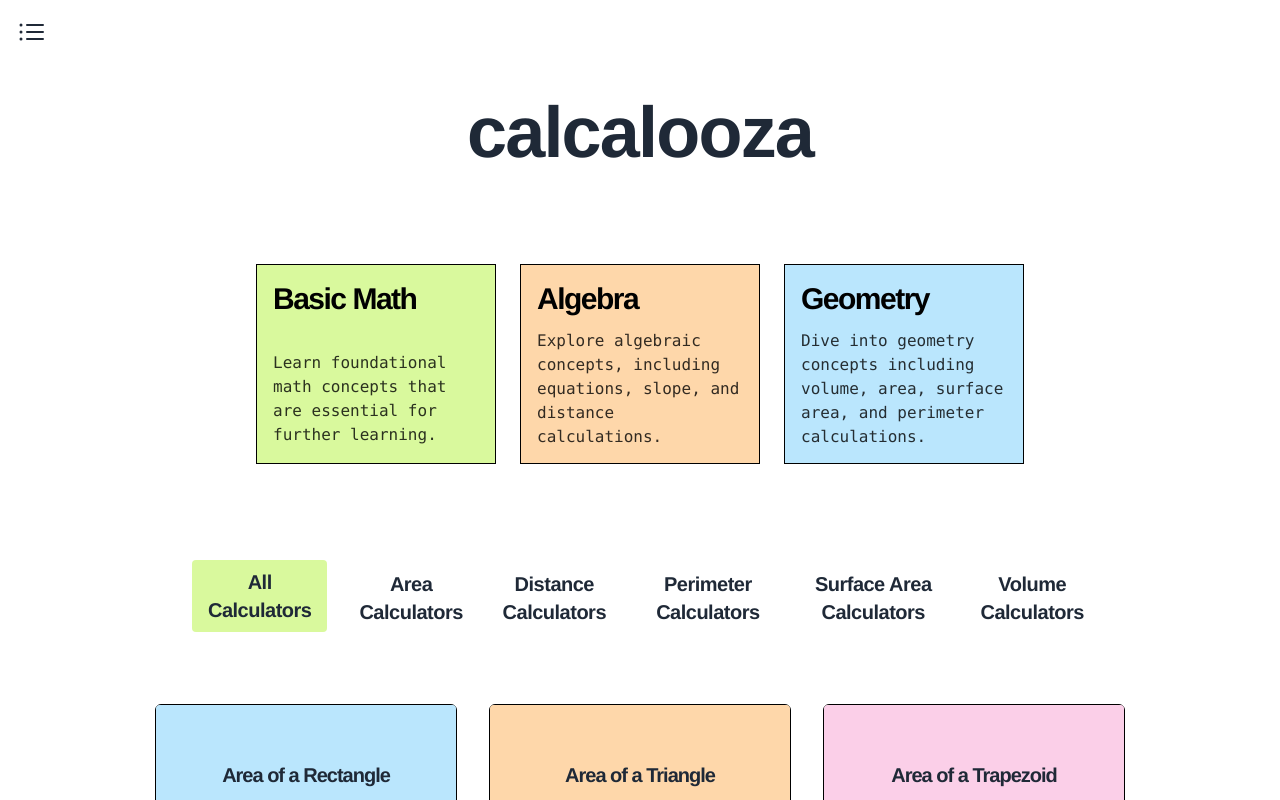
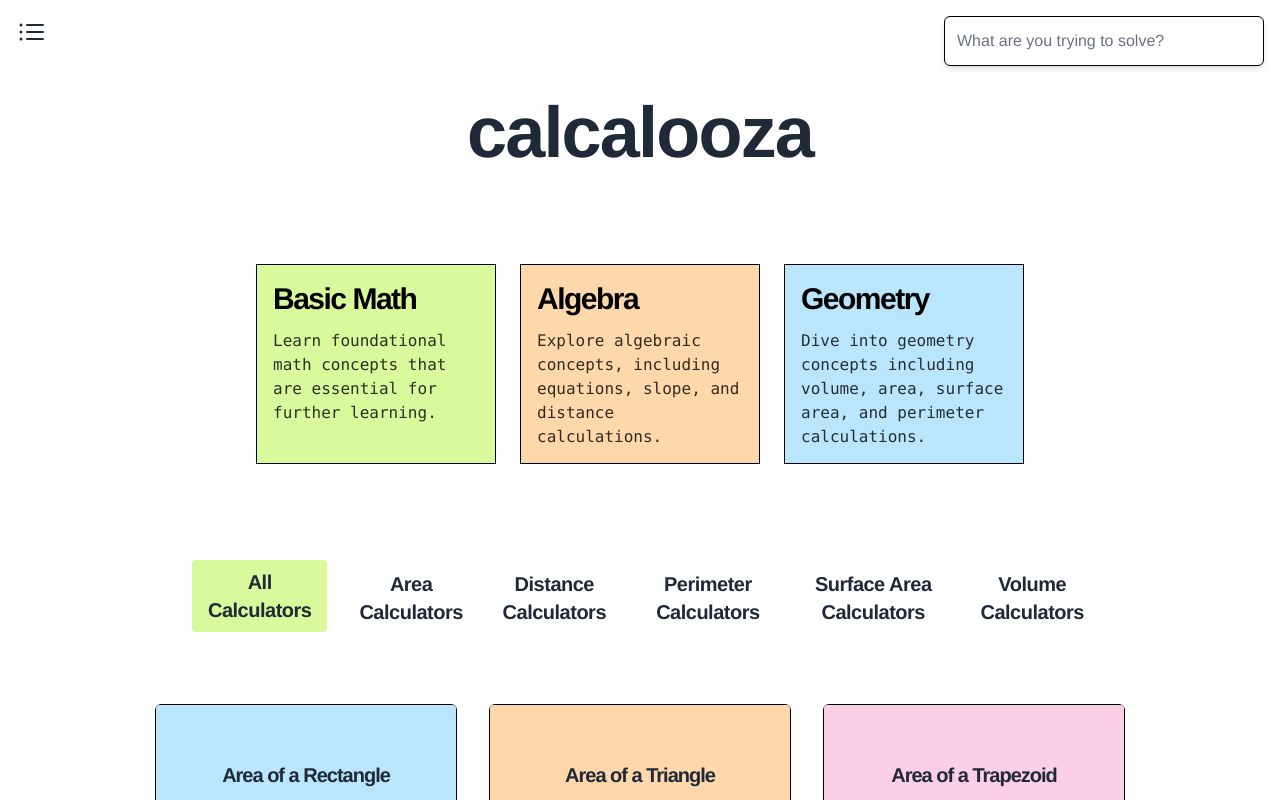
Before and after one commit to samanthacabrera/conversion-calculator, a React (Vite) app: page / in a window 1280 px wide. Shown: the top 800 px of the page. Built offline with nearby package versions, Linux system fonts and the light colour scheme.

Commit message:
Search bar is functional

```diff
--- a/src/App.jsx
+++ b/src/App.jsx
@@ -8,6 +8,7 @@ import Page from './Page';
 import Glossary from './Glossary';
 import Footer from './Footer';
 import Content from './Content';
+import Search from './Search';
 
 const App = () => {
   const [selectedCategory, setSelectedCategory] = useState('AllCalculators');
@@ -17,6 +18,7 @@ const App = () => {
       <div className="flex flex-col items-center min-h-screen text-gray-800">
 
         <Header />
+        <Search/>
 
         <Routes>
           <Route path="/" element={
--- a/src/Header.jsx
+++ b/src/Header.jsx
@@ -24,7 +24,7 @@ const Header = () => {
                         key={index}
                         className={`group relative w-full md:h-[200px] p-4 border border-black text-black transition-all duration-300 hover:bg-black hover:text-white hover:shadow-[8px_8px_0px_0px_rgba(0,0,0,1)] ${backgroundColors[index % backgroundColors.length]}`}
                     >
-                        <Link to="/" className="w-full h-full flex flex-col justify-between items-start">
+                        <Link to="/" className="w-full h-full flex flex-col items-start">
                             <h2 className="text-3xl font-bold tracking-tighter mb-3 group-hover:underline decoration-dotted decoration-2 underline-offset-4">
                                 {concept}
                             </h2>
--- /dev/null
+++ b/src/Search.jsx
@@ -0,0 +1,63 @@
+import React, { useState } from 'react';
+import { useNavigate } from 'react-router-dom';
+import { calculatorRoutes } from './routes';
+import { calcData } from './data';
+
+const Search = () => {
+  const [searchTerm, setSearchTerm] = useState('');
+  const navigate = useNavigate();
+
+  const calcEntries = Object.values(calcData).flatMap(category =>
+    Object.values(category).map(calc => ({
+      calcType: calc.calcType,
+      label: calc.label,
+      desc: calc.desc,
+    }))
+  );
+
+  const filteredEntries = calcEntries.filter(entry =>
+    entry.label.toLowerCase().includes(searchTerm.toLowerCase()) ||
+    entry.calcType.toLowerCase().includes(searchTerm.toLowerCase()) ||
+    entry.desc.toLowerCase().includes(searchTerm.toLowerCase())
+  );
+
+    const handleNavigation = (calcType) => {
+        const route = calculatorRoutes.find(route => route.calcType === calcType);
+        if (route) {
+            navigate(route.path);
+        }
+    };
+
+  return (
+    <div className="invisible lg:visible absolute top-4 right-4 max-w-xs w-full z-50">
+      <input
+        type="text"
+        placeholder="What are you trying to solve?"
+        value={searchTerm}
+        onChange={(e) => setSearchTerm(e.target.value)}
+        className="w-full p-3 border border-black rounded-md bg-white text-black placeholder-gray-500 focus:outline-none focus:ring-1 focus:ring-black transition-shadow shadow-md hover:shadow-lg"
+      />
+      {searchTerm && (
+        <div className="mt-2 bg-black border border-black rounded-md shadow-lg max-h-60 overflow-y-auto">
+          {filteredEntries.length > 0 ? (
+            <ul>
+              {filteredEntries.map(({ calcType, label }) => (
+                <li
+                  key={calcType}
+                  onClick={() => handleNavigation(calcType)}
+                  className="px-4 py-2 text-white cursor-pointer hover:bg-white hover:text-black transition-colors duration-150"
+                >
+                  {label}
+                </li>
+              ))}
+            </ul>
+          ) : (
+            <div className="px-4 py-2 text-gray-100">No results found</div>
+          )}
+        </div>
+      )}
+    </div>
+  );
+};
+
+export default Search;
```
